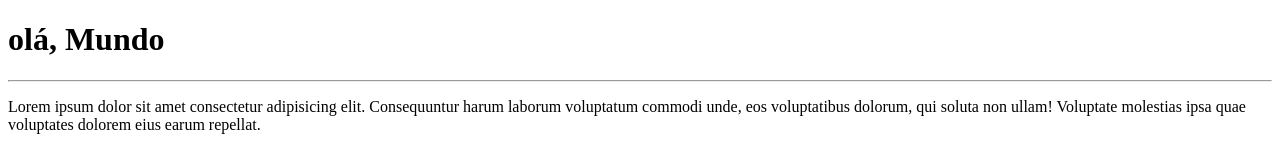
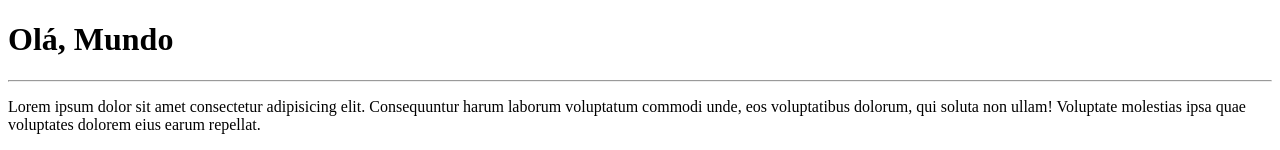
Before and after one commit to MBNascimento/Ola-Mundo-2, a plain HTML site: page site-exemplo/index.html in a window 1280 px wide. Shown: the top 150 px of the page. Drawn offline with Linux system fonts and the light colour scheme.

Commit message:
Update index.html

```diff
--- a/site-exemplo/index.html
+++ b/site-exemplo/index.html
@@ -6,7 +6,7 @@
     <title>Meu primeiro site em repositório</title>
 </head>
 <body>
-    <h1>olá, Mundo</h1>
+    <h1>Olá, Mundo</h1>
     <hr>
     <p>Lorem ipsum dolor sit amet consectetur adipisicing elit. Consequuntur harum laborum voluptatum commodi unde, eos voluptatibus dolorum, qui soluta non ullam! Voluptate molestias ipsa quae voluptates dolorem eius earum repellat.</p>
     <p>Lorem ipsum dolor sit amet consectetur adipisicing elit. Tempore obcaecati voluptate voluptatibus animi explicabo! Repellendus ducimus aspernatur iste ex quibusdam. Ea sunt nobis magnam laboriosam expedita, eum harum numquam veniam!</p>
```
